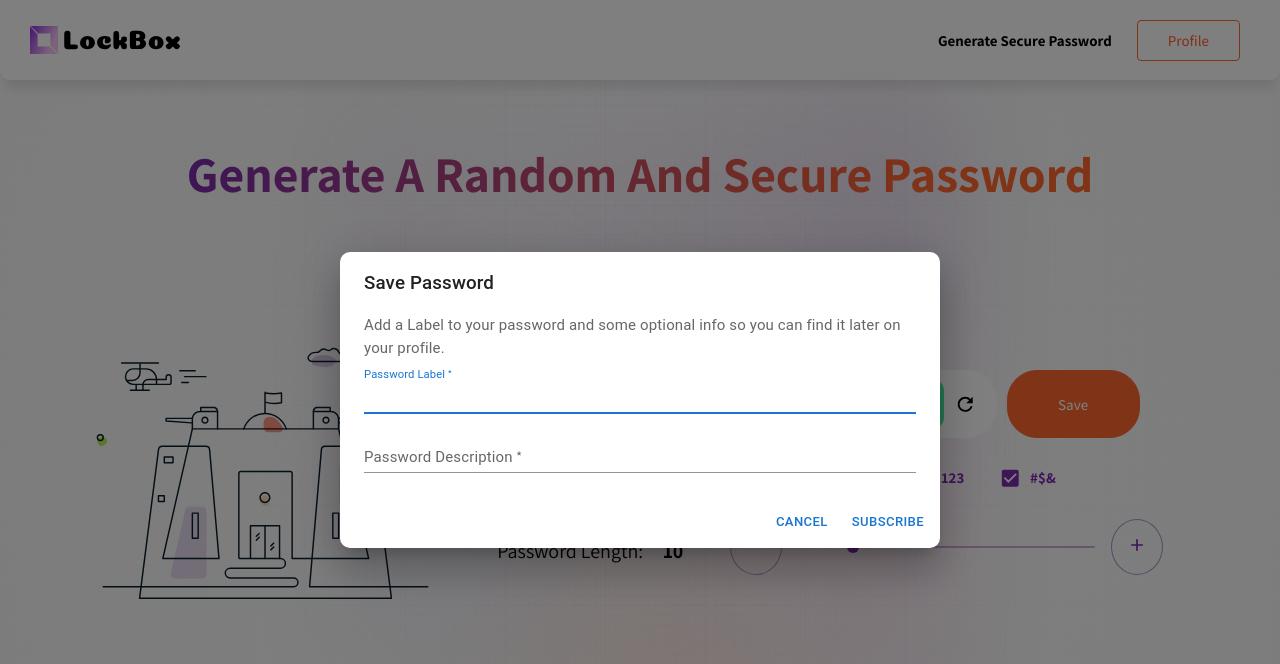
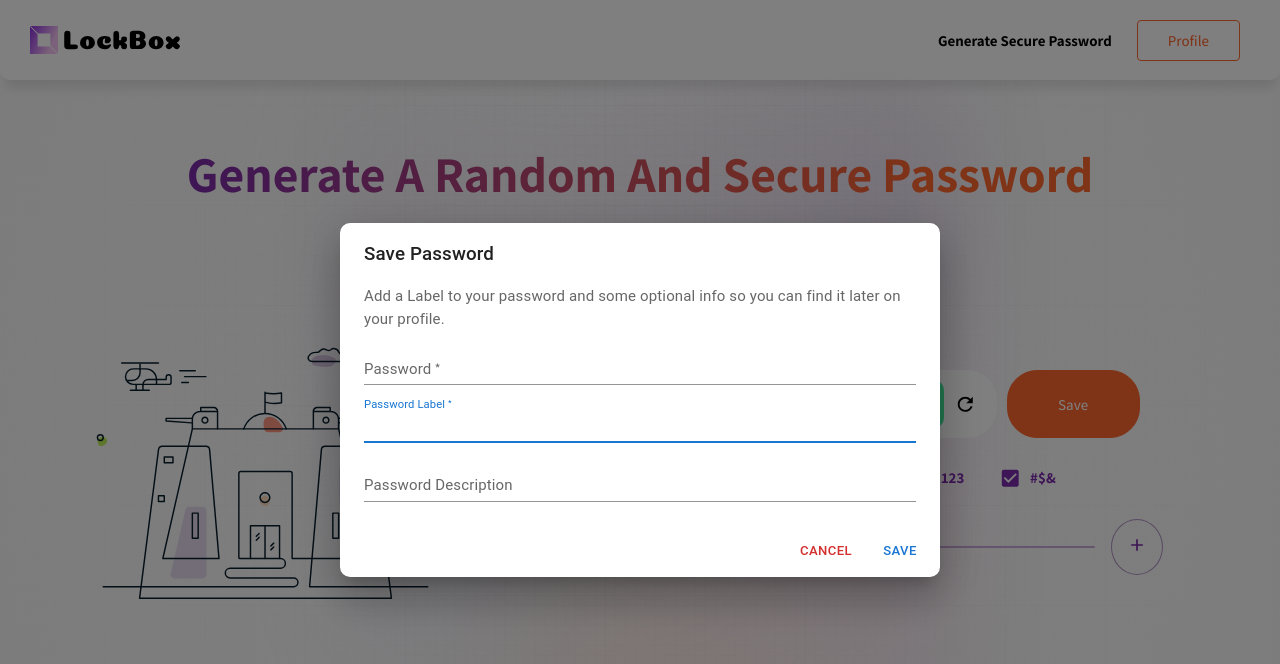
Before and after one commit to ProjectsDump/keys-frontend, a Next.js app: page /generate-password in a window 1280 px wide. Both pictures are taken after a click on the button "Save". Shown: the top 664 px of the page. Built offline with nearby package versions, Linux system fonts and the light colour scheme.

Commit message:
Update SaveModal.tsx

```diff
--- a/src/components/SaveModal.tsx
+++ b/src/components/SaveModal.tsx
@@ -44,6 +44,16 @@ const SaveModal = ({
 					can find it later on your profile.
 				</DialogContentText>
 				<TextField
+					required
+					margin='dense'
+					id='password'
+					name='password'
+					label='Password'
+					type='text'
+					fullWidth
+					variant='standard'
+				/>
+				<TextField
 					autoFocus
 					required
 					margin='dense'
@@ -55,7 +65,6 @@ const SaveModal = ({
 					variant='standard'
 				/>
 				<TextField
-					required
 					margin='dense'
 					id='description'
 					name='description'
@@ -68,8 +77,8 @@ const SaveModal = ({
 				/>
 			</DialogContent>
 			<DialogActions>
-				<Button onClick={handleClose}>Cancel</Button>
-				<Button type='submit'>Subscribe</Button>
+				<Button onClick={handleClose} color='error'>Cancel</Button>
+				<Button type='submit'>Save</Button>
 			</DialogActions>
 		</Dialog>
 	);
```
